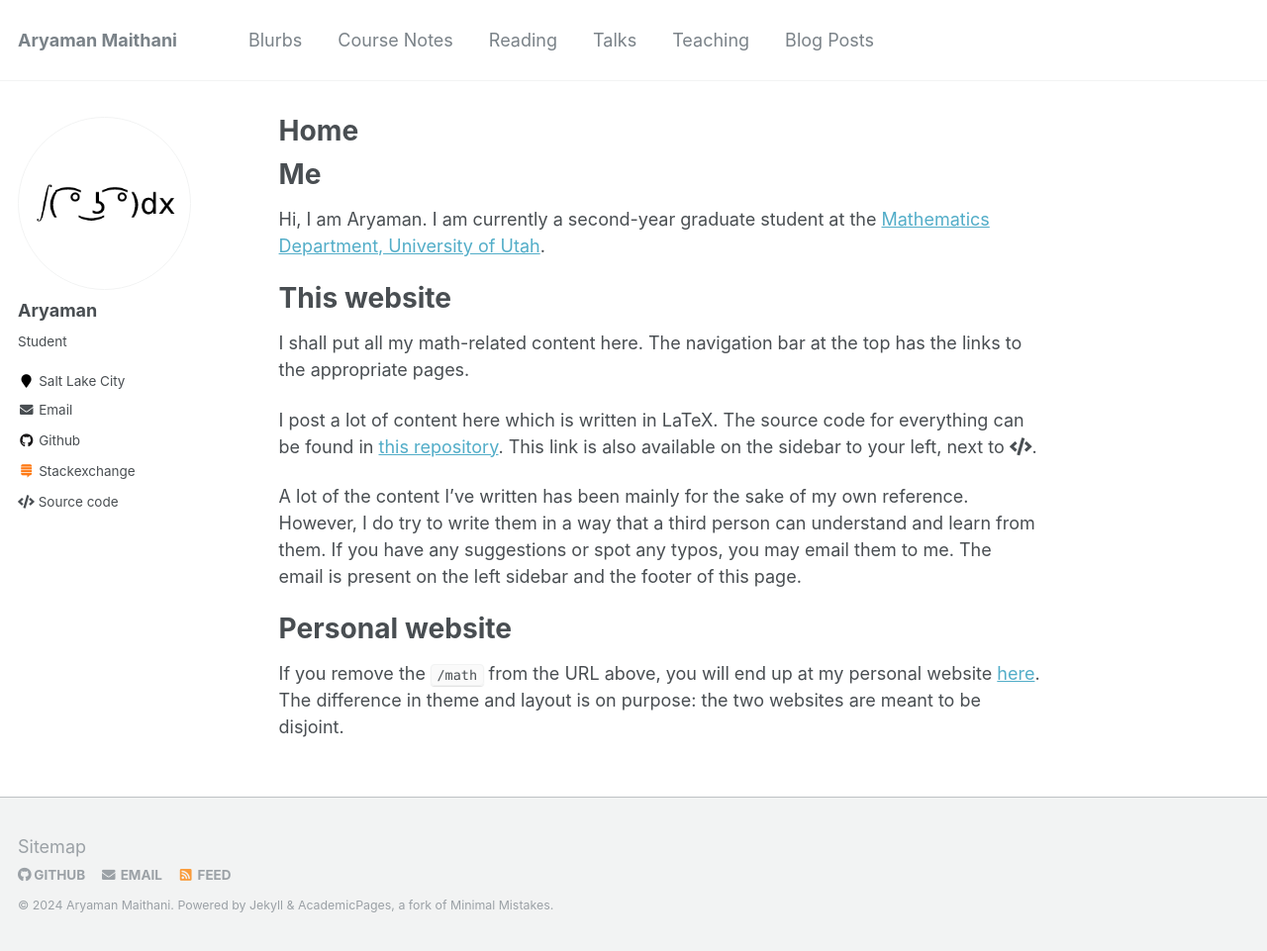
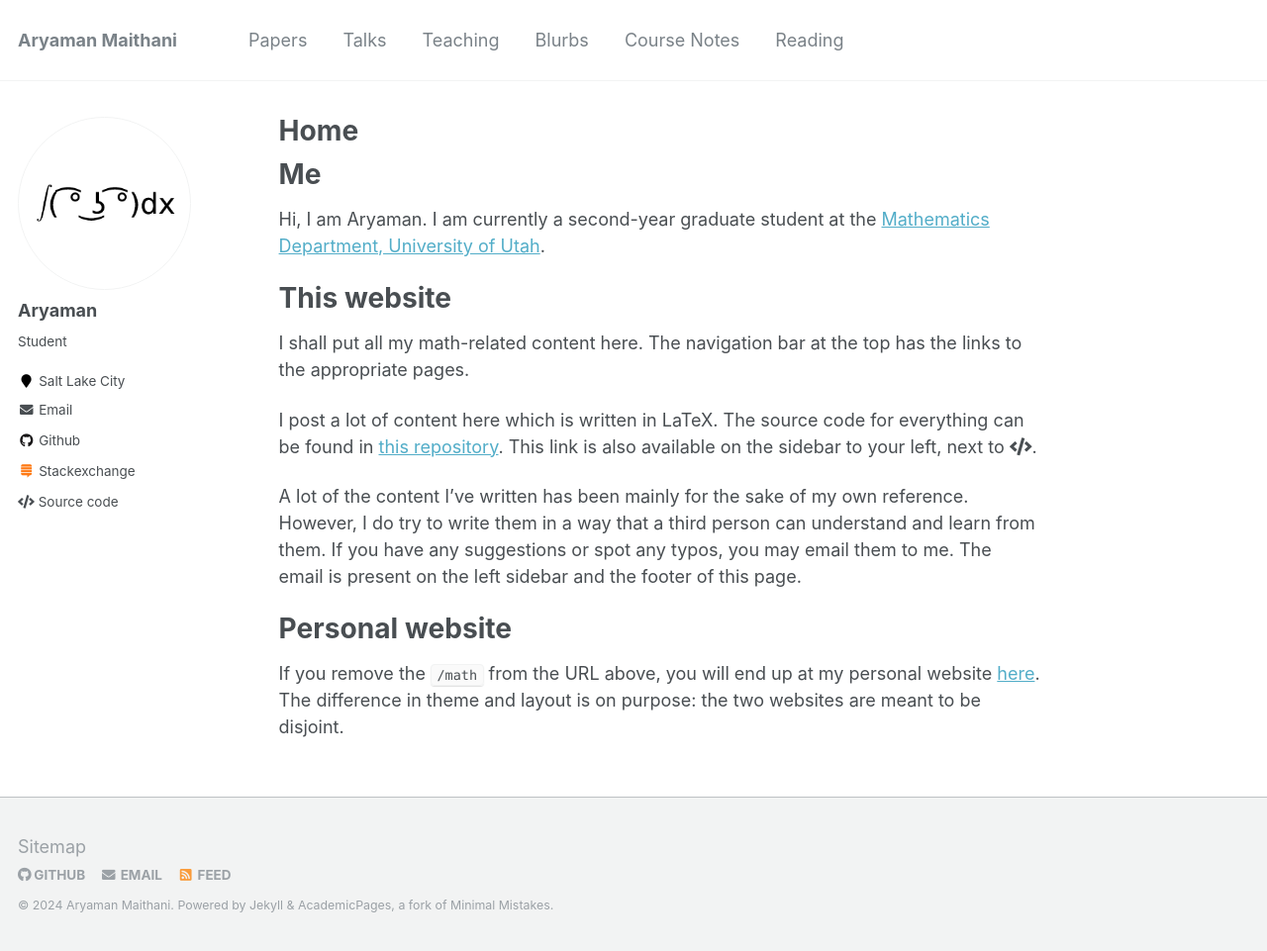
Before and after one commit to aryamanmaithani/math, a Jekyll site: the page built from _pages/about.md, in a window 1280 px wide and 961 px high. Shown: the whole window at 99% size. Built offline with Jekyll 4.4.1, drawn with Linux system fonts in a browser that asks for light colours.

Commit message:
revamped to include papers, and rearrange

```diff
--- a/_data/navigation.yml
+++ b/_data/navigation.yml
@@ -1,5 +1,14 @@
 # main links links
 main:
+  - title: "Papers"
+    url: /papers/
+
+  - title: "Talks"
+    url: /talks/
+
+  - title: "Teaching"
+    url: /teaching/
+
   - title: "Blurbs"
     url: /blurbs/
 
@@ -8,12 +17,3 @@ main:
 
   - title: "Reading"
     url: /reading/
-
-  - title: "Talks"
-    url: /talks/
-
-  - title: "Teaching"
-    url: /teaching/
-
-  - title: "Blog Posts"
-    url: /year-archive/
```
